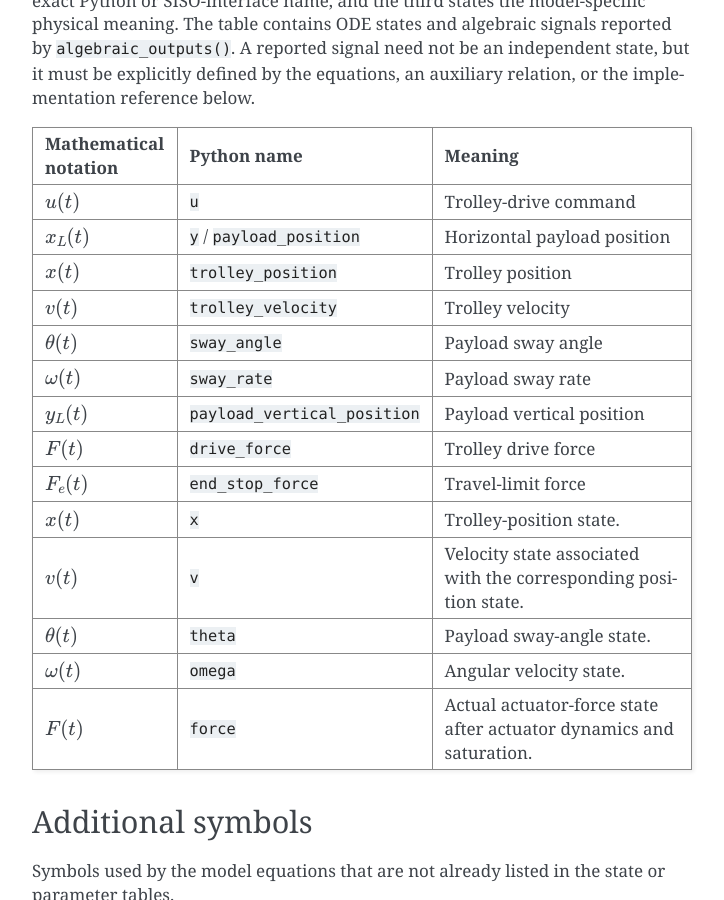
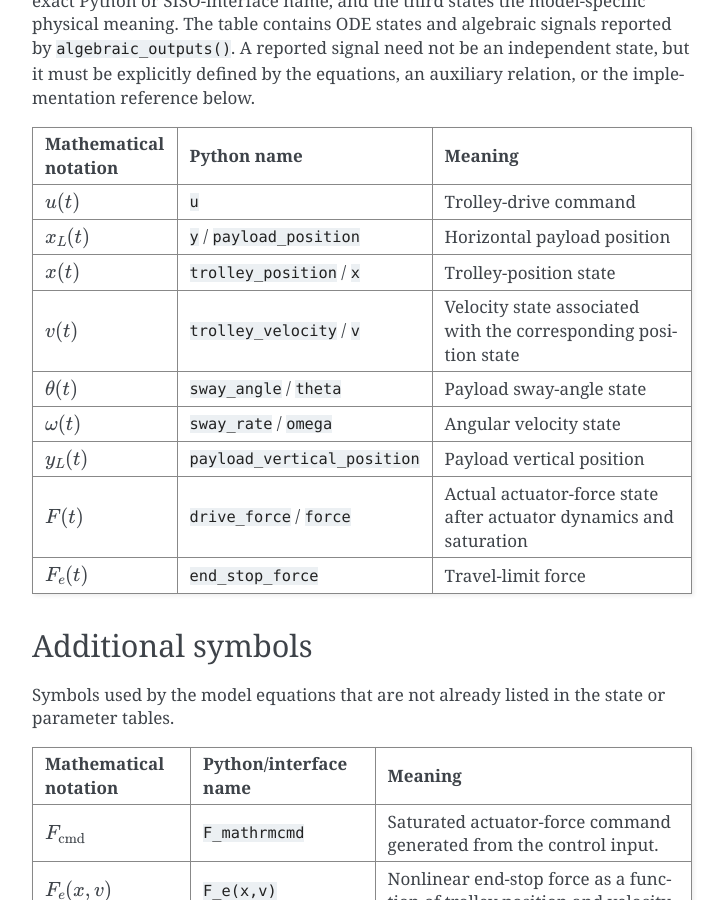
Before and after one commit to simple-machine-learning/SISO-Adaptive-Control, a Sphinx documentation site: the page built from packages/SISO_Adaptive_Control_Python_v1.0.0/documentation/models/overhead_crane_payload_sway.rst, in a window 1280 px wide and 900 px high, scrolled down 3208 px. Shown: the whole window, without its empty margins (388-1112 px from the left). Built offline with Sphinx 7.4.7, drawn with Linux system fonts in a browser that asks for light colours.

Commit message:
Consolidate duplicate documentation variables

```diff
--- a/packages/SISO_Adaptive_Control_Python_v1.0.0/documentation/models/overhead_crane_payload_sway.rst
+++ b/packages/SISO_Adaptive_Control_Python_v1.0.0/documentation/models/overhead_crane_payload_sway.rst
@@ -169,41 +169,26 @@ The first column gives the readable mathematical notation, the second gives the
      - ``y`` / ``payload_position``
      - Horizontal payload position
    * - :math:`x(t)`
-     - ``trolley_position``
-     - Trolley position
+     - ``trolley_position`` / ``x``
+     - Trolley-position state
    * - :math:`v(t)`
-     - ``trolley_velocity``
-     - Trolley velocity
+     - ``trolley_velocity`` / ``v``
+     - Velocity state associated with the corresponding position state
    * - :math:`\theta(t)`
-     - ``sway_angle``
-     - Payload sway angle
+     - ``sway_angle`` / ``theta``
+     - Payload sway-angle state
    * - :math:`\omega(t)`
-     - ``sway_rate``
-     - Payload sway rate
+     - ``sway_rate`` / ``omega``
+     - Angular velocity state
    * - :math:`y_L(t)`
      - ``payload_vertical_position``
      - Payload vertical position
    * - :math:`F(t)`
-     - ``drive_force``
-     - Trolley drive force
+     - ``drive_force`` / ``force``
+     - Actual actuator-force state after actuator dynamics and saturation
    * - :math:`F_e(t)`
      - ``end_stop_force``
      - Travel-limit force
-   * - :math:`x(t)`
-     - ``x``
-     - Trolley-position state.
-   * - :math:`v(t)`
-     - ``v``
-     - Velocity state associated with the corresponding position state.
-   * - :math:`\theta(t)`
-     - ``theta``
-     - Payload sway-angle state.
-   * - :math:`\omega(t)`
-     - ``omega``
-     - Angular velocity state.
-   * - :math:`F(t)`
-     - ``force``
-     - Actual actuator-force state after actuator dynamics and saturation.
 
 Additional symbols
 ------------------
```
